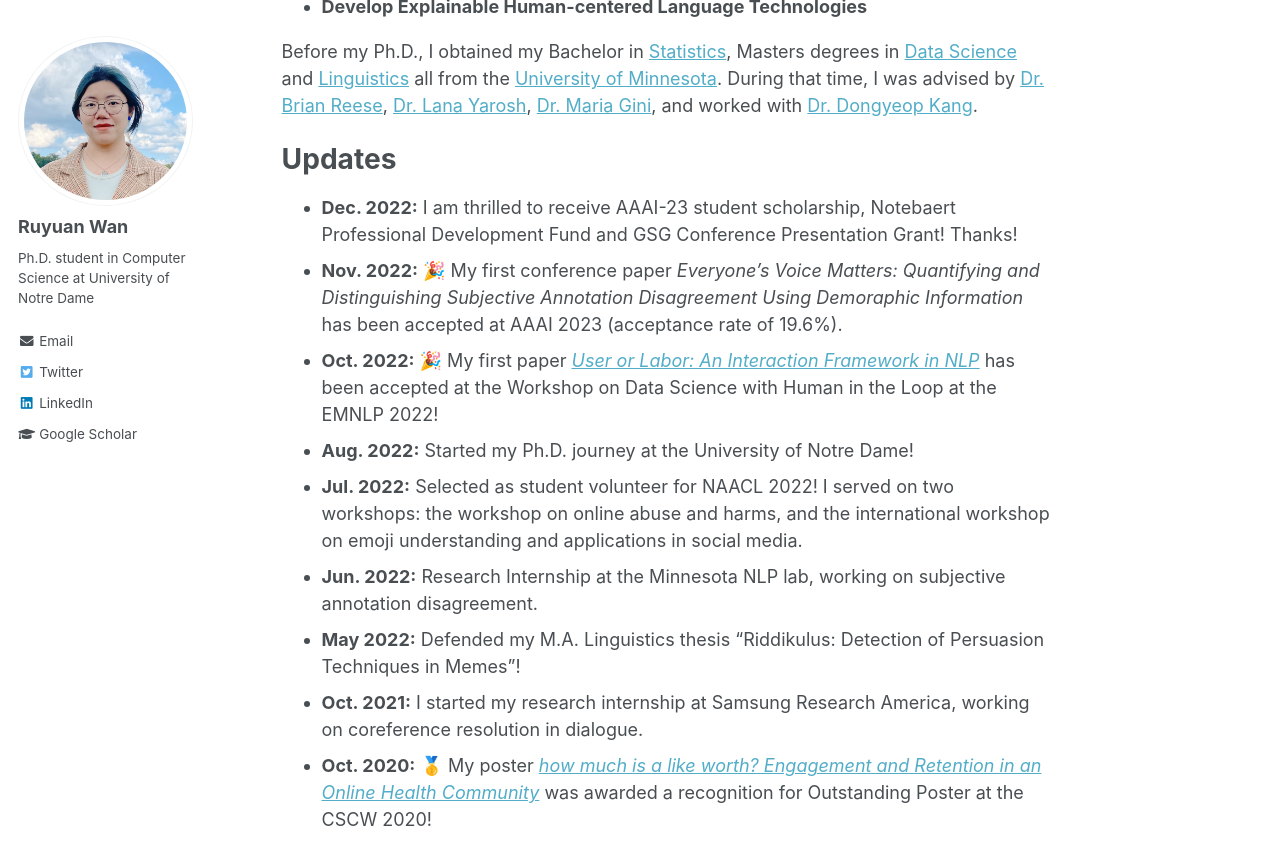
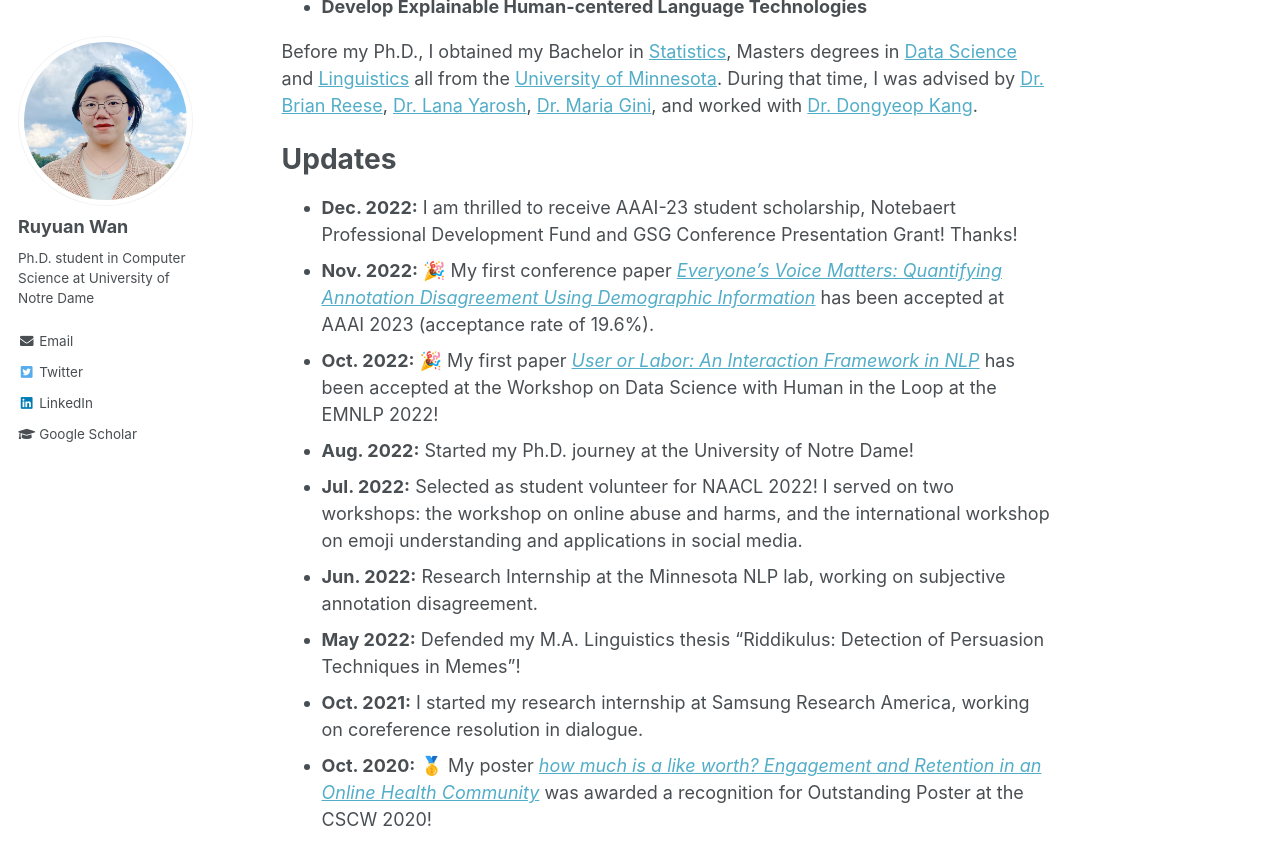
Before and after one commit to RuyuanWan/ruyuanwan.github.io, a Jekyll site: the page built from _pages/about.md, in a window 1280 px wide and 900 px high, scrolled down 443 px. Shown: the top 865 px of the window. Built offline with Jekyll 4.4.1, drawn with Linux system fonts in a browser that asks for light colours.

Commit message:
Update about.md

```diff
--- a/_pages/about.md
+++ b/_pages/about.md
@@ -26,7 +26,7 @@ Before my Ph.D., I obtained my Bachelor in [Statistics](https://cla.umn.edu/stat
 Updates
 ======
 * **Dec. 2022:** I am thrilled to receive AAAI-23 student scholarship, Notebaert Professional Development Fund and GSG Conference Presentation Grant! Thanks!<br/>
-* **Nov. 2022:** 🎉 My first conference paper *Everyone’s Voice Matters: Quantifying and Distinguishing Subjective Annotation Disagreement Using Demoraphic Information* has been accepted at AAAI 2023 (acceptance rate of 19.6%). <br/>
+* **Nov. 2022:** 🎉 My first conference paper [*Everyone's Voice Matters: Quantifying Annotation Disagreement Using Demographic Information*](https://arxiv.org/pdf/2301.05036v1.pdf) has been accepted at AAAI 2023 (acceptance rate of 19.6%). <br/>
 * **Oct. 2022:** 🎉 My first paper [*User or Labor: An Interaction Framework in NLP*](https://arxiv.org/abs/2211.01553) has been accepted at the Workshop on Data Science with Human in the Loop at the EMNLP 2022!<br/>
 * **Aug. 2022:** Started my Ph.D. journey at the University of Notre Dame! <br/>
 * **Jul. 2022:** Selected as student volunteer for NAACL 2022! I served on two workshops: the workshop on online abuse and harms, and the international workshop on emoji understanding and applications in social media.
```
